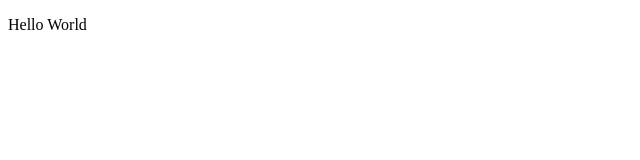
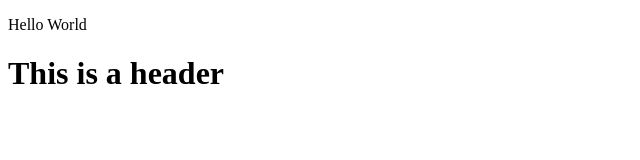
Before and after one commit to anthonypon/the-beginning, a plain HTML site: page index.html in a window 1280 px wide. Shown: the whole page, without its empty margins (0-640 px from the left). Drawn offline with Linux system fonts and the light colour scheme.

Commit message:
second commit

```diff
--- a/index.html
+++ b/index.html
@@ -7,5 +7,8 @@
 </head>
 <body>
     <p> Hello World </p>
+    <header>
+        <h1> This is a header </h1>
+    </header>
 </body>
 </html>
```
